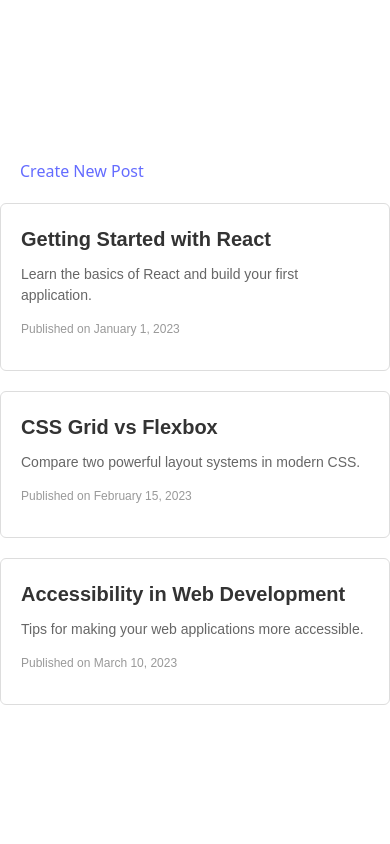
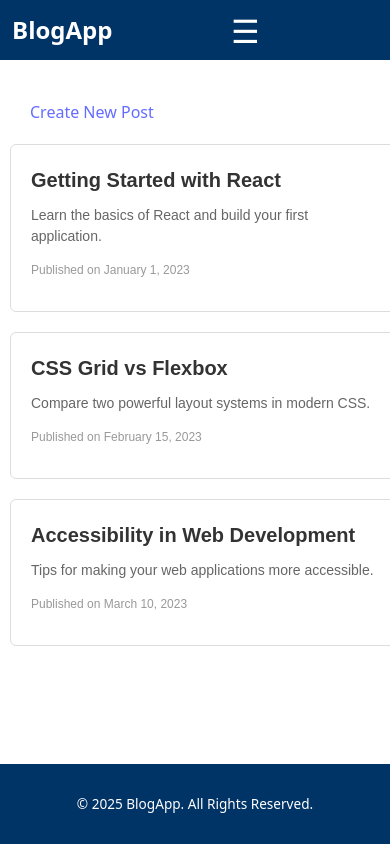
Before and after one commit to vanikamra/React-Challenge-5, a React (Vite) app: page / in a window 390 px wide. Built offline with nearby package versions, Linux system fonts and the light colour scheme.

Commit message:
challenge 5 updates

```diff
--- a/src/App.jsx
+++ b/src/App.jsx
@@ -3,6 +3,7 @@
 import BlogPostList from "./REACT_CHALLENGE_1/BlogPostList.jsx";
 import BlogPostDetail from "./REACT_CHALLENGE_1/BlogPostDetail.jsx";
 import BlogPostForm from "./REACT_CHALLENGE_1/BlogPostForm.jsx";
+import Layout from "./REACT_CHALLENGE_1/Layout.jsx";
 
 const initialPosts = [
   {
@@ -196,12 +197,14 @@
   }
 
   return (
+    <Layout>
       <Routes>
         <Route path="/" element={<BlogPostList posts={posts} />} />
         <Route path="/posts/new" element={<NewPostRoute />} />
         <Route path="/posts/:id" element={<BlogPostDetailRoute />} />
         <Route path="/posts/:id/edit" element={<EditPostRoute />} />
       </Routes>
+    </Layout>
   );
 }
 
--- /dev/null
+++ b/src/REACT_CHALLENGE_1/Layout.jsx
@@ -0,0 +1,18 @@
+import React from "react";
+import NavBar from "./NavBar";
+import styles from "./Layout.module.css";
+export default function Layout({ children }) {
+  return (
+    <div className={styles.layout}>
+      <header className={styles.header}>
+        <NavBar />
+      </header>
+
+      <main className={styles.main}>{children}</main>
+
+      <footer className={styles.footer}>
+        <p>&copy; 2025 BlogApp. All Rights Reserved.</p>
+      </footer>
+    </div>
+  );
+}
--- /dev/null
+++ b/src/REACT_CHALLENGE_1/Layout.module.css
@@ -0,0 +1,34 @@
+.layout {
+  min-height: 100vh;
+  display: flex;
+  flex-direction: column;
+}
+
+.header {
+  position: relative;
+}
+
+.main {
+  flex: 1;
+  max-width: 1200px;
+  width: 100%;
+  margin: 0 auto;
+  padding: 80px 20px 0;
+}
+
+.footer {
+  background-color: #003366;
+  color: white;
+  text-align: center;
+  padding: 1rem;
+  font-size: 0.9rem;
+}
+@media (max-width: 768px) {
+  .main {
+    padding: 80px 10px 30px;
+  }
+
+  .footer {
+    font-size: 0.85rem;
+  }
+}
--- /dev/null
+++ b/src/REACT_CHALLENGE_1/NavBar.jsx
@@ -0,0 +1,51 @@
+import React, { useState } from "react";
+import { Link } from "react-router-dom";
+import styles from "./NavBar.module.css";
+
+export default function NavBar() {
+    const [isMobileMenuOpen, setIsMobileMenuOpen] = useState(false);
+
+    function toggleMobileMenu() {
+        setIsMobileMenuOpen((prev) => !prev);
+    }
+
+    function closeMobileMenu() {
+        setIsMobileMenuOpen(false);
+    }
+
+    return (
+        <nav className={styles.navBar}>
+            <Link to="/" className={styles.logo} onClick={closeMobileMenu}>
+                BlogApp
+            </Link>
+            <div className={styles.links}>
+                <Link to="/">Home</Link>
+                <Link to="/blog">Blog</Link>
+                <Link to="/about">About</Link>
+            </div>
+            <button
+                className={styles.hamburger}
+                onClick={toggleMobileMenu}
+                aria-label="Toggle menu"
+                aria-expanded={isMobileMenuOpen}
+            >
+                {isMobileMenuOpen ? "✕" : "☰"}
+            </button>
+            {isMobileMenuOpen && (
+                <div className={styles.mobileMenu}>
+                    <Link to="/" onClick={closeMobileMenu}>
+                        Home
+                    </Link>
+                    <Link to="/blog" onClick={closeMobileMenu}>
+                        Blog
+                    </Link>
+                    <Link to="/about" onClick={closeMobileMenu}>
+                        About
+                    </Link>
+                </div>
+            )}
+        </nav>
+    );
+
+
+}
--- /dev/null
+++ b/src/REACT_CHALLENGE_1/NavBar.module.css
@@ -0,0 +1,112 @@
+.navBar {
+  position: fixed;
+  top: 0;
+  left: 0;
+  right: 0;
+
+  height: 60px;
+
+  display: flex;
+  align-items: center;
+  justify-content: flex-start;   /* children flow left → right */
+
+  padding: 0 1.5rem;
+
+  background-color: #003366;
+  color: white;
+
+  z-index: 1000;
+}
+
+/* LOGO — left side */
+.logo {
+  font-size: 1.5rem;
+  font-weight: bold;
+  text-decoration: none;
+  color: white;
+}
+
+/* DESKTOP LINKS — pushed to the right */
+.links {
+  display: flex;
+  gap: 1.25rem;
+  margin-left: auto;            /* pushes links all the way to the right */
+}
+
+.links a {
+  color: white;
+  text-decoration: none;
+  font-size: 1.1rem;
+}
+
+.links a:hover,
+.links a:focus {
+  text-decoration: underline;
+}
+
+/* HAMBURGER — hidden on desktop */
+.hamburger {
+  display: none;
+  background: none;
+  border: none;
+  font-size: 2rem;
+  color: white;
+  cursor: pointer;
+  /* mobile will control alignment */
+}
+
+.mobileMenu {
+  display: none;
+}
+
+/* MOBILE */
+@media (max-width: 768px) {
+  .navBar {
+    padding: 0 0.75rem;
+  }
+
+  .links {
+    display: none;
+  }
+
+  .hamburger {
+    display: block;      /* show hamburger */
+    margin-left: auto;   /* push hamburger to the right */
+  }
+
+  .mobileMenu {
+    position: absolute;
+    top: 60px;
+    left: 0;
+    right: 0;
+    background: white;
+
+    display: flex;
+    flex-direction: column;
+
+    border-bottom: 1px solid #eee;
+  }
+
+  .mobileMenu a {
+    padding: 1rem 1.5rem;
+    border-bottom: 1px solid #eee;
+    text-decoration: none;
+    color: #003366;
+    font-size: 1.1rem;
+  }
+
+  .mobileMenu a:hover {
+    background-color: #f5f5f5;
+  }
+}
+
+/* EXTRA SAFETY for narrow screens */
+@media (max-width: 600px) {
+  .navBar {
+    justify-content: flex-start !important;
+  }
+
+  .hamburger {
+    margin-left: auto !important;
+  }
+}
--- a/src/index.css
+++ b/src/index.css
@@ -1,3 +1,13 @@
+/* RESET ALL DEFAULT CENTERING BEHAVIOR */
+html, body, #root {
+  margin: 0;
+  padding: 0;
+  height: 100%;
+  width: 100%;
+  display: block !important;
+}
+
+
 :root { /* Root styles */
   font-family: system-ui, Avenir, Helvetica, Arial, sans-serif; /* Font family */
   line-height: 1.5; /* Line height */
@@ -10,7 +20,7 @@
   font-synthesis: none; /* Disable font synthesis */
   text-rendering: optimizeLegibility; /* Optimize text rendering */
   -webkit-font-smoothing: antialiased; /* Smooth font on WebKit browsers */
-  -moz-osx-font-smoothing: grayscale; /* Smooth font on Firefox for macOS */
+  -moz-osx-font-smoothing: grayscale; /* Smooth font for macOS */
 }
 
 a {
@@ -22,12 +32,10 @@
   color: #535bf2; /* Darker blue on hover */
 }
 
-body { /* Body styles */
-  margin: 0; /* No margin */
-  display: flex; /* Use flexbox, display means how to display an element, flex means flexible box layout */
-  place-items: center; /* Center items both vertically and horizontally */
-  min-width: 320px; /* Minimum width */
-  min-height: 100vh; /* Minimum height: 100% of viewport height */
+body {
+  margin: 0;
+  padding: 0;
+  background-color: white;
 }
 
 h1 { /* Heading 1 styles */
@@ -38,23 +46,23 @@
 button { /* Button styles */
   border-radius: 8px; /* Rounded corners */
   border: 1px solid transparent; /* Transparent border */
-  padding: 0.6em 1.2em; /* Padding inside button  0.6em top/bottom and 1.2em left/right */
-  font-size: 1em; /* Font size  em means relative to the font size of the parent element */
+  padding: 0.6em 1.2em; /* Padding inside button */
+  font-size: 1em; /* Font size */
   font-weight: 500; /* Font weight */
-  font-family: inherit; /* Inherit font family from parent */
+  font-family: inherit; /* Inherit font family */
   background-color: #1a1a1a; /* Dark background */
-  cursor: pointer; /* Pointer cursor on hover */
-  transition: border-color 0.25s; /* Smooth transition for border color over 0.25 seconds */
+  cursor: pointer; /* Pointer cursor */
+  transition: border-color 0.25s; /* Smooth transition */
 }
 button:hover { /* Hover effect for button */
-  border-color: #646cff; /* Change border color on hover */
+  border-color: #646cff; /* Change border color */
 }
-button:focus, /* Focus effect for button */
+button:focus,
 button:focus-visible { /* Focus-visible effect for button */
   outline: 4px auto -webkit-focus-ring-color; /* Outline for accessibility */
 }
 
-@media (prefers-color-scheme: light) { /* If user prefers light color scheme */
+@media (prefers-color-scheme: light) { /* If user prefers light scheme */
   :root { /* Root styles for light mode */
     color: #213547; /* Dark text color */
     background-color: #ffffff; /* Light background color */
```
Lines whose indentation alone changed are shown as unchanged.
